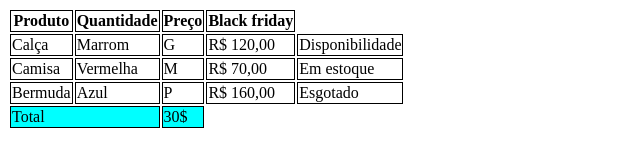
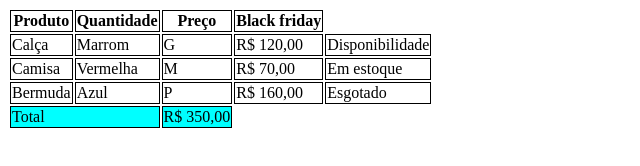
Before and after one commit to JulioAndraade/Aula-tabela, a plain HTML site: page index.html in a window 1280 px wide. Shown: the whole page, without its empty margins (0-640 px from the left). Drawn offline with Linux system fonts and the light colour scheme.

Commit message:
Alterando de R$30,00 para R$350,00

```diff
--- a/index.html
+++ b/index.html
@@ -59,7 +59,7 @@
     <tfoot>
         <tr>
             <td colspan="2">Total</td>
-            <td>30$</td>
+            <td>R$ 350,00</td>
         </tr>
     </tfoot>
 
```
